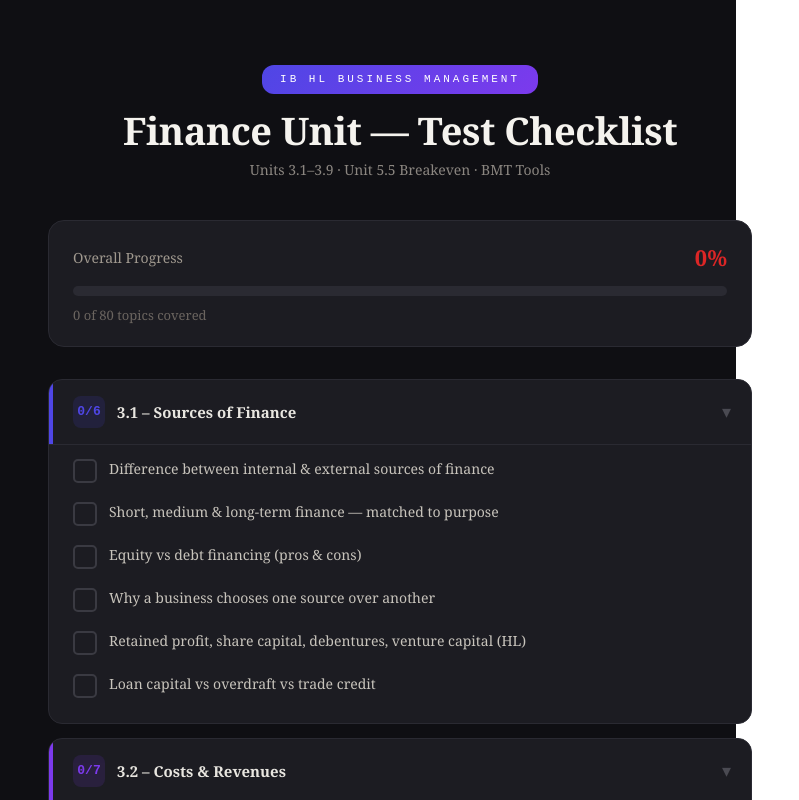
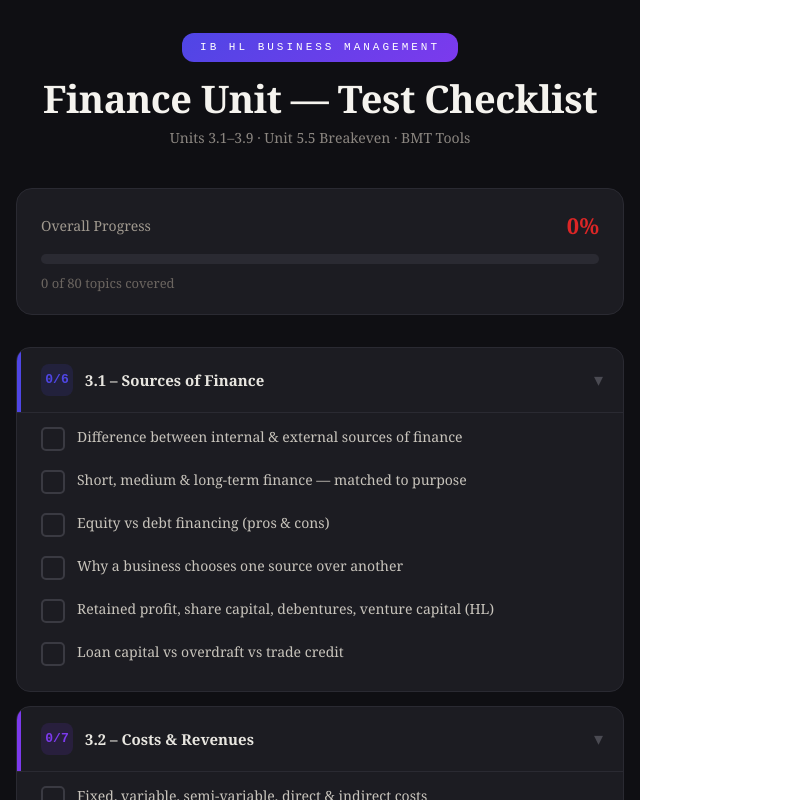
Before and after one commit to jlau2027-max/Business-Test-Checklist-2, a React (Vite) app: page / in a window 1280 px wide. Shown: the top 800 px of the page, without its empty margins (0-799 px from the left). Built offline with nearby package versions, Linux system fonts and the light colour scheme.

Commit message:
Test 3 UI.jsx

```diff
--- a/src/App.jsx
+++ b/src/App.jsx
@@ -190,10 +190,16 @@ export default function App() {  const [checked, setChecked] = useState({});
       minHeight: "100vh",
       background: "#0F0F13",
       fontFamily: "'Georgia', serif",
+      color: "#E8E6E0",
+      boxSizing: "border-box", // Prevents padding from causing scrollbars
+    }}>
+      {/* Inner container centered for better laptop viewing */}
+      <div style={{
+        maxWidth: "900px", // Constrains width on large screens
+        margin: "0 auto",  // Centers the container horizontally
         padding: "32px 16px",
-  color: "#E8E6E0",
+        boxSizing: "border-box"
       }}>
-      <div style={{ width: "100%", height: "100%", minHeight: "100vh", margin: 0, padding: 32 }}>
 
         {/* Header */}
         <div style={{ textAlign: "center", marginBottom: 40 }}>
@@ -220,6 +226,8 @@ export default function App() {  const [checked, setChecked] = useState({});
             Units 3.1–3.9 · Unit 5.5 Breakeven · BMT Tools
           </p>
         </div>
+
+        {/* --- The rest of your code remains exactly the same below here --- */}
 
         {/* Progress Bar */}
         <div style={{
```
Lines whose indentation alone changed are shown as unchanged.
